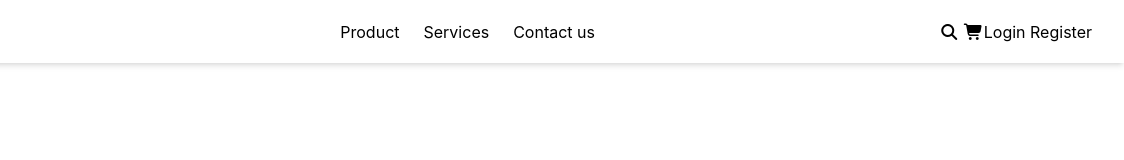
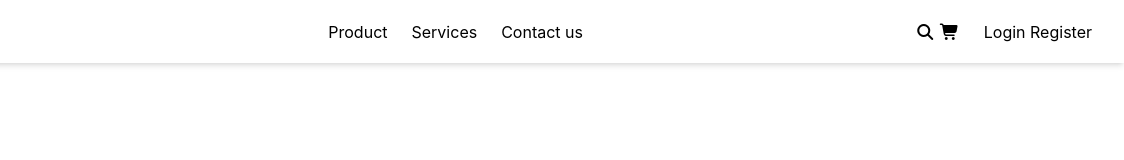
Before and after one commit to Moinul-Islam-71/tailwind-tutorial, a website: page index.html in a window 1280 px wide. Shown: the full height of the page, 156-1280 px from the left. Drawn offline with Linux system fonts and the light colour scheme.

Commit message:
apply gap in the btn and icons container's div

```diff
--- a/index.html
+++ b/index.html
@@ -21,7 +21,7 @@
                 <li><a href="#">Contact us</a></li>
             </ul>
 
-            <div class="flex">
+            <div class="flex gap-6">
                 <div>
                     <i class="fa-solid fa-magnifying-glass"></i>
                     <i class="fa-solid fa-cart-shopping"></i>
```
